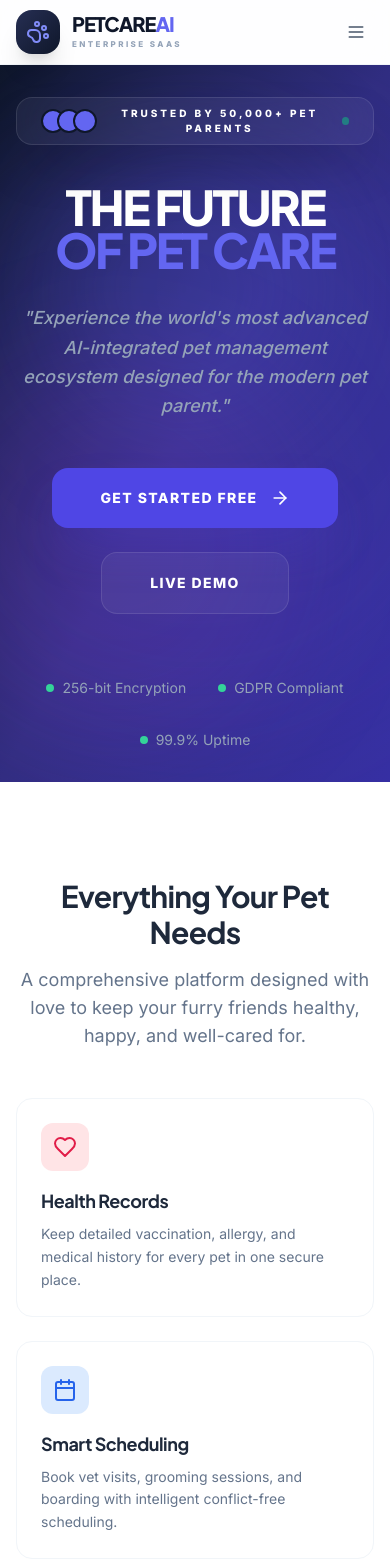
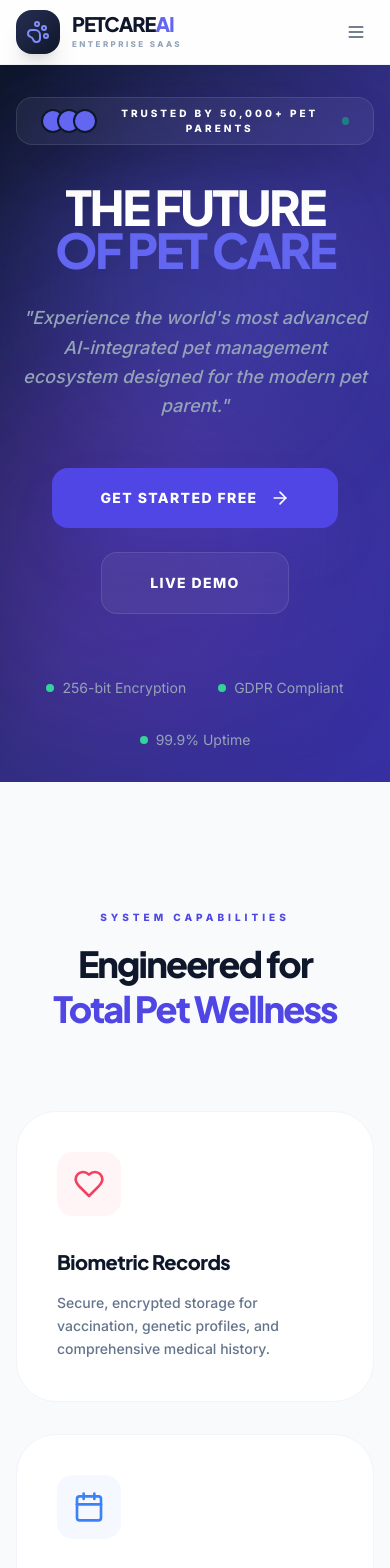
Before and after one commit to Dhavalll18/petcare-system, a React (Vite) app in the folder frontend/: page / in a window 390 px wide. Shown: the top 1568 px of the page. Built offline with nearby package versions, Linux system fonts and the light colour scheme; no server answers.

Commit message:
UI: Complete Landing Page Overhaul. Unified public and private sectors with the premium PETCARE AI enterprise theme.

```diff
--- a/frontend/src/components/Features.jsx
+++ b/frontend/src/components/Features.jsx
@@ -4,76 +4,82 @@ import { Heart, Calendar, Brain, Shield, Bell, BarChart3 } from 'lucide-react';
 const features = [
   {
     icon: Heart,
-    title: 'Health Records',
-    description: 'Keep detailed vaccination, allergy, and medical history for every pet in one secure place.',
-    color: 'bg-rose-100 text-rose-600',
+    title: 'Biometric Records',
+    description: 'Secure, encrypted storage for vaccination, genetic profiles, and comprehensive medical history.',
+    color: 'text-rose-500',
+    bg: 'bg-rose-500/5',
   },
   {
     icon: Calendar,
-    title: 'Smart Scheduling',
-    description: 'Book vet visits, grooming sessions, and boarding with intelligent conflict-free scheduling.',
-    color: 'bg-blue-100 text-blue-600',
+    title: 'Neural Scheduling',
+    description: 'Conflict-free booking engine for elite veterinary services and professional grooming.',
+    color: 'text-blue-500',
+    bg: 'bg-blue-500/5',
   },
   {
     icon: Brain,
-    title: 'AI Care Tips',
-    description: 'Get personalized wellness recommendations powered by AI based on your pet\'s breed, age, and health data.',
-    color: 'bg-violet-100 text-violet-600',
+    title: 'Predictive Care',
+    description: 'AI-driven wellness projections based on breed-specific data and real-time health metrics.',
+    color: 'text-violet-500',
+    bg: 'bg-violet-500/5',
   },
   {
     icon: Shield,
-    title: 'Secure & Private',
-    description: 'Enterprise-grade encryption protects your pet\'s data. We never share your information with third parties.',
-    color: 'bg-emerald-100 text-emerald-600',
+    title: 'Data Fortress',
+    description: 'Enterprise-grade 256-bit encryption ensuring your pet\'s privacy is never compromised.',
+    color: 'text-emerald-500',
+    bg: 'bg-emerald-500/5',
   },
   {
     icon: Bell,
-    title: 'Smart Reminders',
-    description: 'Never miss a vaccination date or vet appointment with automated notifications and task alerts.',
-    color: 'bg-amber-100 text-amber-600',
+    title: 'Precision Alerts',
+    description: 'Automated notification system for critical care windows and mandatory health checkups.',
+    color: 'text-amber-500',
+    bg: 'bg-amber-500/5',
   },
   {
     icon: BarChart3,
-    title: 'Analytics Dashboard',
-    description: 'Visualize your pet\'s health trends, expenses, and care history with beautiful interactive charts.',
-    color: 'bg-cyan-100 text-cyan-600',
+    title: 'Health Analytics',
+    description: 'Comprehensive visualization of wellness trends and metabolic activity patterns.',
+    color: 'text-cyan-500',
+    bg: 'bg-cyan-500/5',
   },
 ];
 
 const Features = () => {
   return (
-    <section id="features" className="py-24 bg-white">
+    <section id="features" className="py-32 bg-slate-50">
       <div className="container mx-auto px-4 lg:px-8">
         <motion.div
           initial={{ opacity: 0, y: 20 }}
           whileInView={{ opacity: 1, y: 0 }}
           viewport={{ once: true }}
-          transition={{ duration: 0.5 }}
+          className="text-center max-w-3xl mx-auto mb-20"
         >
-          <h2 className="section-title">Everything Your Pet Needs</h2>
-          <p className="section-subtitle">
-            A comprehensive platform designed with love to keep your furry friends healthy, happy, and well-cared for.
-          </p>
+          <span className="text-[10px] font-black text-primary-600 uppercase tracking-[0.4em] mb-4 block">System Capabilities</span>
+          <h2 className="text-4xl md:text-6xl font-display font-black text-slate-900 tracking-tighter leading-tight">
+            Engineered for <br /><span className="text-primary-600">Total Pet Wellness</span>
+          </h2>
         </motion.div>
 
-        <div className="grid grid-cols-1 md:grid-cols-2 lg:grid-cols-3 gap-6">
+        <div className="grid grid-cols-1 md:grid-cols-2 lg:grid-cols-3 gap-8">
           {features.map((feature, index) => (
             <motion.div
               key={feature.title}
               initial={{ opacity: 0, y: 20 }}
               whileInView={{ opacity: 1, y: 0 }}
               viewport={{ once: true }}
-              transition={{ delay: index * 0.1, duration: 0.5 }}
-              className="group p-6 rounded-2xl border border-slate-100 bg-white
-                       hover:shadow-elevated hover:border-primary-100 hover:-translate-y-1
-                       transition-all duration-300 cursor-default"
+              transition={{ delay: index * 0.1 }}
+              className="group p-10 rounded-[2.5rem] bg-white border border-slate-100
+                       hover:shadow-2xl hover:shadow-primary-500/10 hover:-translate-y-2
+                       transition-all duration-500"
             >
-              <div className={`w-12 h-12 rounded-xl ${feature.color} flex items-center justify-center mb-4
-                           group-hover:scale-110 transition-transform duration-300`}>
-                <feature.icon className="w-6 h-6" />
+              <div className={`w-16 h-16 rounded-2xl ${feature.bg} flex items-center justify-center mb-8
+                           group-hover:scale-110 transition-transform duration-500`}>
+                <feature.icon className={`w-8 h-8 ${feature.color}`} />
               </div>
-              <h3 className="text-lg font-bold text-slate-800 mb-2">{feature.title}</h3>
-              <p className="text-slate-500 text-sm leading-relaxed">{feature.description}</p>
+              <h3 className="text-xl font-black text-slate-900 mb-4 tracking-tight">{feature.title}</h3>
+              <p className="text-slate-500 text-sm leading-relaxed font-medium">{feature.description}</p>
             </motion.div>
           ))}
         </div>
--- a/frontend/src/components/Pricing.jsx
+++ b/frontend/src/components/Pricing.jsx
@@ -1,46 +1,49 @@
 import { motion } from 'framer-motion';
 import { Check, Zap } from 'lucide-react';
 import { Link } from 'react-router-dom';
+
 
 const plans = [
   {
     name: 'Starter',
     price: '₹0',
-    desc: 'Perfect for new pet owners',
+    desc: 'Core features for new pet owners',
     features: ['1 Pet Profile', 'Basic Health Records', 'Task Reminders', 'Community Access'],
-    cta: 'Get Started',
+    cta: 'Initialize Free',
     popular: false,
   },
   {
-    name: 'Pro',
+    name: 'Enterprise Pro',
     price: '₹799',
-    desc: 'Advanced care for your pets',
+    desc: 'The complete care ecosystem',
     features: ['Unlimited Pets', 'AI Health Advisor', 'Premium Scheduling', 'Expense Tracking', 'Priority Support'],
-    cta: 'Go Pro',
+    cta: 'Upgrade to Pro',
     popular: true,
   },
   {
-    name: 'Family',
+    name: 'Corporate Family',
     price: '₹1499',
-    desc: 'For multi-pet households',
+    desc: 'Full-stack multi-pet solution',
     features: ['Shared Access', 'Medical Document Storage', 'Unlimited History', 'Dedicated Vet Support'],
-    cta: 'Select Family',
+    cta: 'Select Corporate',
     popular: false,
   },
 ];
 
 const Pricing = () => {
   return (
-    <section id="pricing" className="py-24 bg-slate-50">
+    <section id="pricing" className="py-32 bg-slate-50">
       <div className="container mx-auto px-4 lg:px-8">
         <motion.div
           initial={{ opacity: 0, y: 20 }}
           whileInView={{ opacity: 1, y: 0 }}
           viewport={{ once: true }}
-          className="text-center mb-16"
+          className="text-center max-w-2xl mx-auto mb-24"
         >
-          <h2 className="section-title">Simple, Transparent Pricing</h2>
-          <p className="section-subtitle">Choose the plan that fits your pet's needs perfectly.</p>
+          <span className="text-[10px] font-black text-primary-600 uppercase tracking-[0.4em] mb-4 block">Scalable Tiers</span>
+          <h2 className="text-4xl md:text-6xl font-display font-black text-slate-900 tracking-tighter leading-tight">
+            Plans for Every <br /><span className="text-primary-600">Requirement</span>
+          </h2>
         </motion.div>
 
         <div className="grid grid-cols-1 md:grid-cols-3 gap-8">
@@ -51,35 +54,37 @@ const Pricing = () => {
               whileInView={{ opacity: 1, y: 0 }}
               viewport={{ once: true }}
               transition={{ delay: i * 0.1 }}
-              className={`bg-white rounded-3xl p-8 border-2 transition-all duration-300 relative ${
-                plan.popular ? 'border-primary-500 shadow-elevated scale-105 z-10' : 'border-slate-100 hover:border-primary-200'
+              className={`bg-white rounded-[2.5rem] p-10 border-2 transition-all duration-500 relative flex flex-col ${
+                plan.popular ? 'border-primary-500 shadow-2xl shadow-primary-500/10 scale-105 z-10' : 'border-slate-100 hover:border-primary-200'
               }`}
             >
               {plan.popular && (
-                <div className="absolute -top-4 left-1/2 -translate-x-1/2 bg-primary-500 text-white text-xs font-bold px-4 py-1 rounded-full flex items-center gap-1">
-                  <Zap className="w-3 h-3 fill-white" /> MOST POPULAR
+                <div className="absolute -top-5 left-1/2 -translate-x-1/2 bg-slate-900 text-white text-[10px] font-black px-6 py-2 rounded-xl flex items-center gap-2 shadow-xl uppercase tracking-widest">
+                  <Zap className="w-3.5 h-3.5 text-primary-400 fill-current" /> Most Popular
                 </div>
               )}
-              <div className="mb-6">
-                <h3 className="text-xl font-bold text-slate-800 mb-1">{plan.name}</h3>
-                <p className="text-sm text-slate-500">{plan.desc}</p>
+              <div className="mb-10 text-center md:text-left">
+                <h3 className="text-2xl font-black text-slate-900 mb-2 tracking-tight uppercase">{plan.name}</h3>
+                <p className="text-sm font-medium text-slate-500 leading-relaxed italic">"{plan.desc}"</p>
               </div>
-              <div className="mb-8">
-                <span className="text-4xl font-extrabold text-slate-800">{plan.price}</span>
-                <span className="text-slate-500 ml-1">/month</span>
+              <div className="mb-10 text-center md:text-left">
+                <span className="text-6xl font-black text-slate-900 tracking-tighter">{plan.price}</span>
+                <span className="text-slate-400 font-bold ml-2 text-sm uppercase tracking-widest">/cycle</span>
               </div>
-              <ul className="space-y-4 mb-8">
+              <ul className="space-y-5 mb-12 flex-1">
                 {plan.features.map(f => (
-                  <li key={f} className="flex items-start gap-3 text-sm text-slate-600">
-                    <Check className="w-5 h-5 text-emerald-500 flex-shrink-0" />
+                  <li key={f} className="flex items-start gap-4 text-sm font-medium text-slate-600">
+                    <div className="w-5 h-5 rounded-full bg-emerald-500/10 flex items-center justify-center flex-shrink-0">
+                       <Check className="w-3.5 h-3.5 text-emerald-600" />
+                    </div>
                     {f}
                   </li>
                 ))}
               </ul>
               <Link
                 to="/register"
-                className={`w-full py-3 rounded-xl font-bold text-center block transition-all ${
-                  plan.popular ? 'bg-primary-600 text-white hover:bg-primary-700 shadow-lg' : 'bg-slate-100 text-slate-800 hover:bg-slate-200'
+                className={`w-full py-5 rounded-2xl font-black text-[10px] uppercase tracking-[0.2em] text-center block transition-all ${
+                  plan.popular ? 'bg-primary-600 text-white hover:bg-primary-700 shadow-xl shadow-primary-600/25' : 'bg-slate-900 text-white hover:bg-slate-800'
                 }`}
               >
                 {plan.cta}
```
Also changed, not shown: frontend/src/components/Services.jsx (+28 -24 lines).
